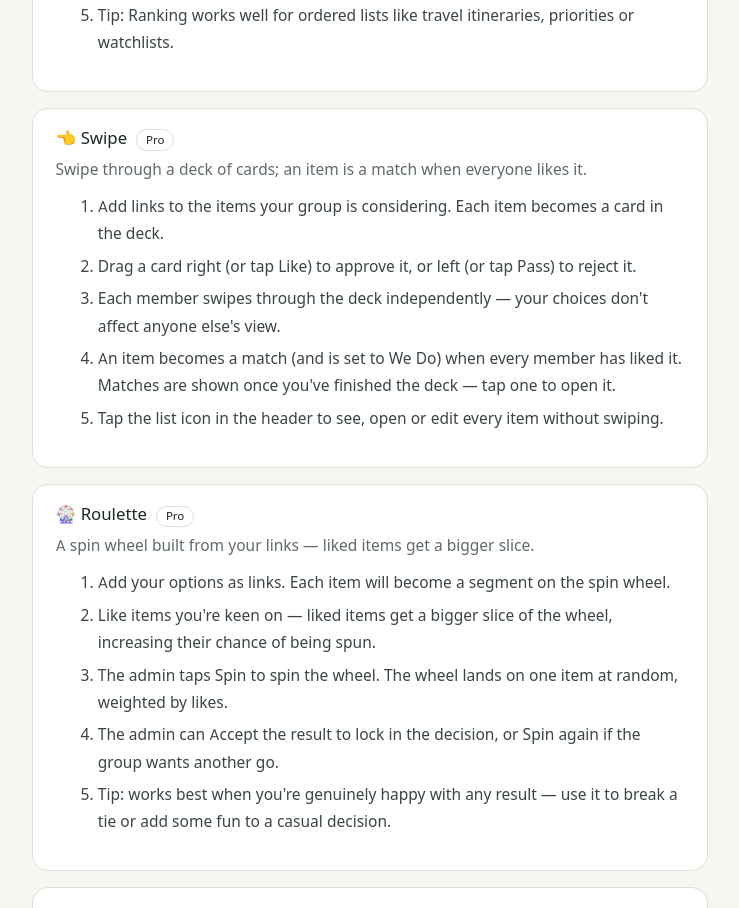
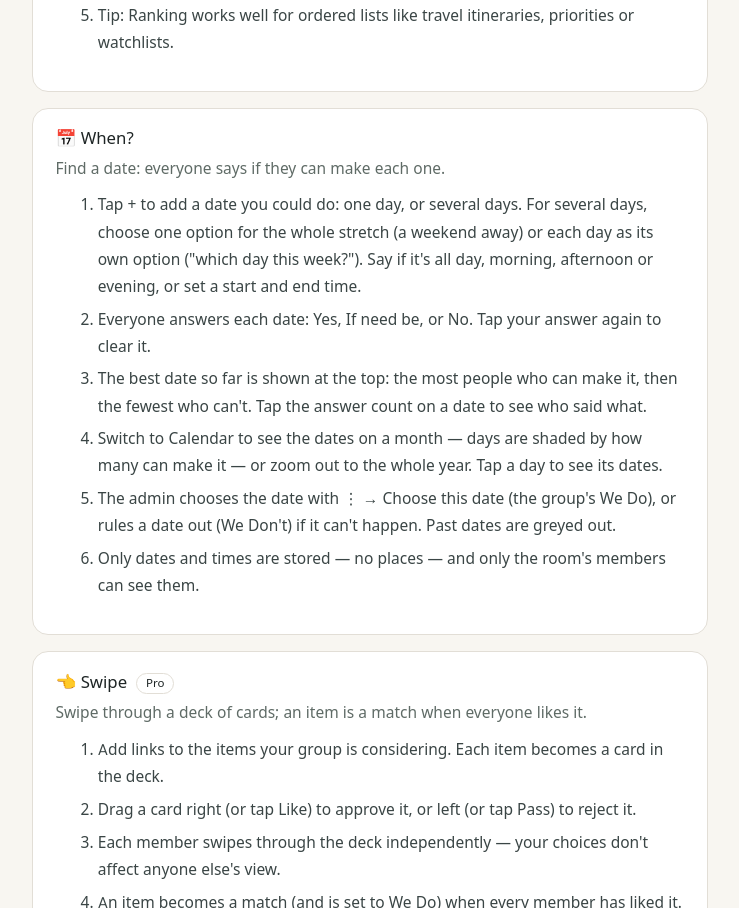
Before and after one commit to optionalsalad/optionalsalad-site, a plain HTML site: page public/dowedontwe/guide.html in a window 1280 px wide. Shown: the part 3924-4832 px from the top of the page, without its empty margins (270-1009 px from the left). Drawn offline with Linux system fonts and the light colour scheme.

Commit message:
Guide: When? room (app v0.60.0)

```diff
--- a/public/dowedontwe/guide.html
+++ b/public/dowedontwe/guide.html
@@ -130,6 +130,18 @@
           <li>Tap Save ranking when you're happy with your order. Each member saves their own ranking independently.</li>
           <li>The room shows your own ranking — other members' orders don't change yours.</li>
           <li>Tip: Ranking works well for ordered lists like travel itineraries, priorities or watchlists.</li>
+        </ol>
+      </div>
+      <div class="guide-type" id="when">
+        <h3><span aria-hidden="true">📅</span> When?</h3>
+        <p class="summary">Find a date: everyone says if they can make each one.</p>
+        <ol>
+          <li>Tap + to add a date you could do: one day, or several days. For several days, choose one option for the whole stretch (a weekend away) or each day as its own option ("which day this week?"). Say if it's all day, morning, afternoon or evening, or set a start and end time.</li>
+          <li>Everyone answers each date: Yes, If need be, or No. Tap your answer again to clear it.</li>
+          <li>The best date so far is shown at the top: the most people who can make it, then the fewest who can't. Tap the answer count on a date to see who said what.</li>
+          <li>Switch to Calendar to see the dates on a month — days are shaded by how many can make it — or zoom out to the whole year. Tap a day to see its dates.</li>
+          <li>The admin chooses the date with ⋮ → Choose this date (the group's We Do), or rules a date out (We Don't) if it can't happen. Past dates are greyed out.</li>
+          <li>Only dates and times are stored — no places — and only the room's members can see them.</li>
         </ol>
       </div>
       <div class="guide-type" id="swipe">
```
Also changed, not shown: src/pages/dowedontwe/guide.html (+12 -0 lines).
